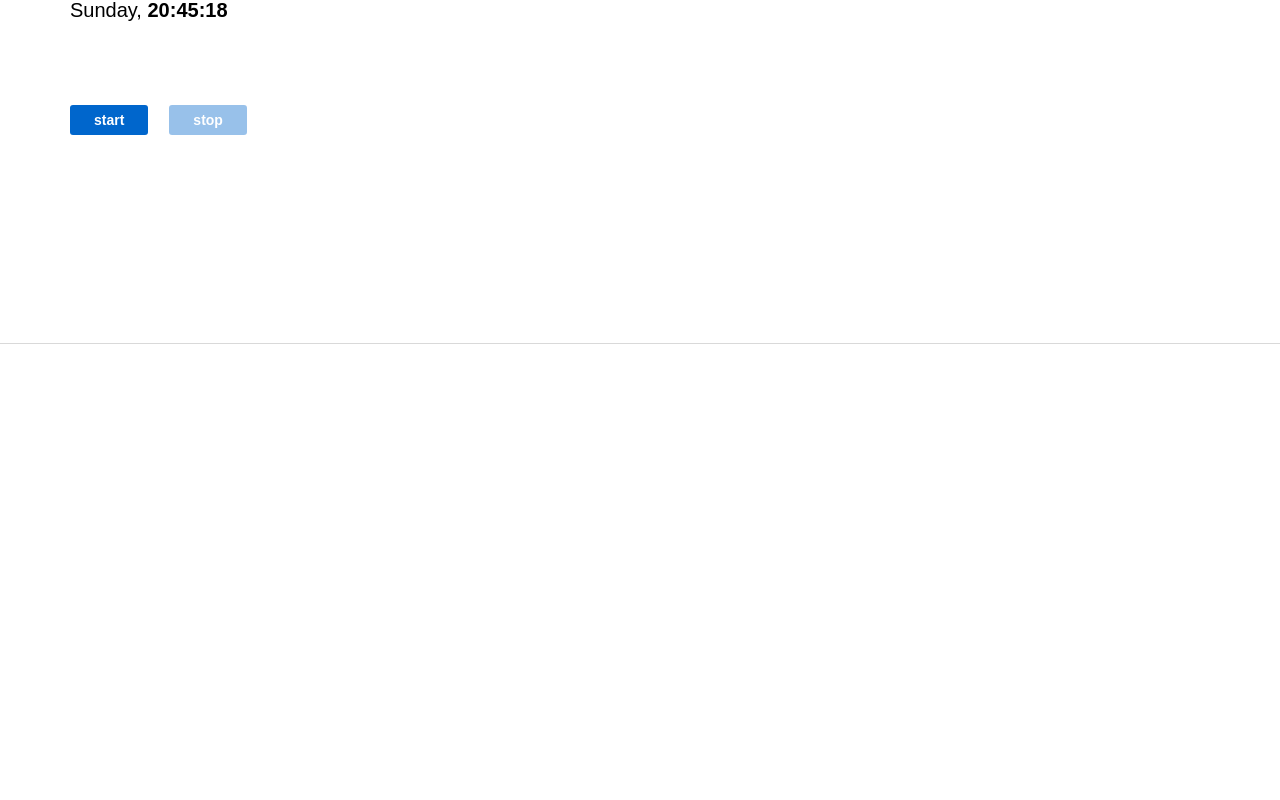
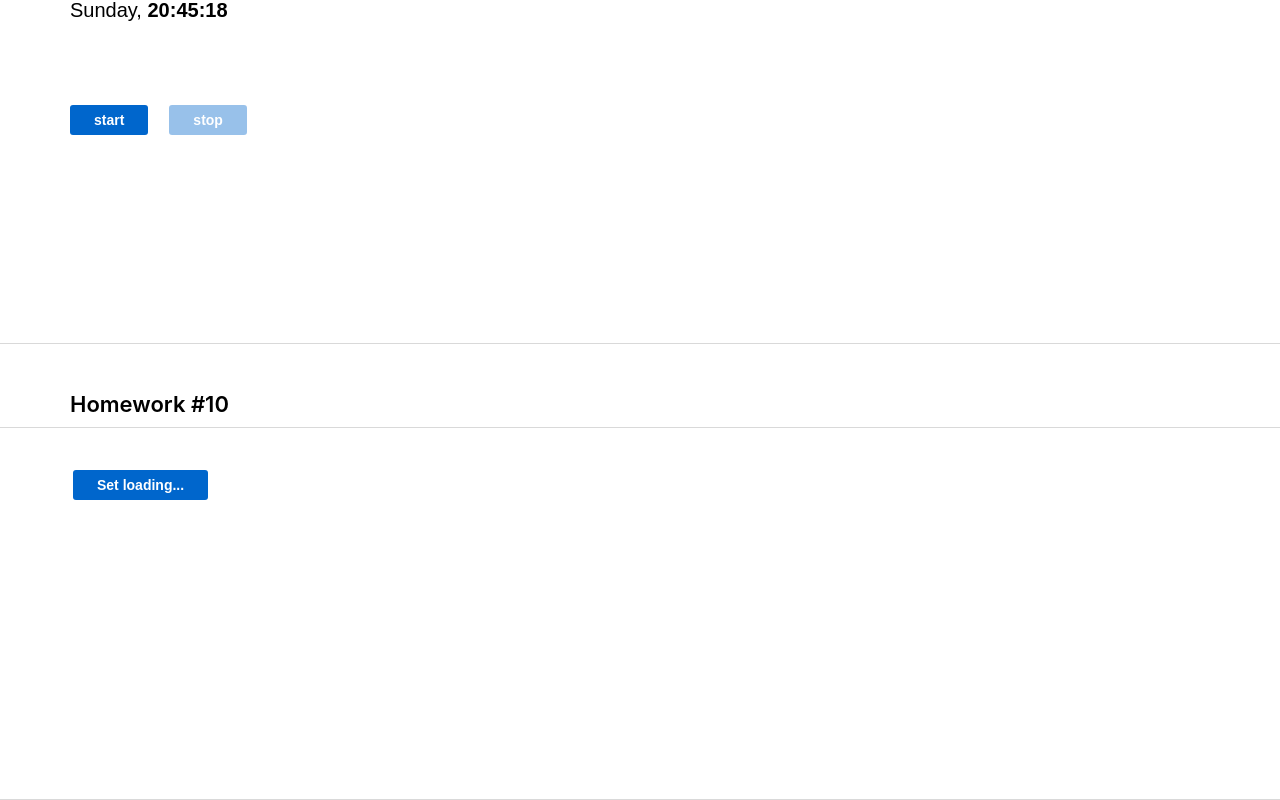
Before and after one commit to Rita05/homework_front_sprint02, a React (Create React App) app: page /#/pre-junior in a window 1280 px wide. Shown: the part 3361-4161 px from the top of the page. Before the commit the page ends 3705 px from the top, so only its background shows below. Built offline with nearby package versions, Linux system fonts and the light colour scheme.

Commit message:
make hw10 homework in sprint_04

```diff
--- a/src/s1-main/App.module.css
+++ b/src/s1-main/App.module.css
@@ -36,6 +36,17 @@
     margin-top: 36.5px;
 }
 
+.LoaderContainer {
+    margin: 0 auto;
+    width: 1280px;
+    margin-top: 47px;
+}
+
+.loaderContent {
+    padding-left: 73px;
+    padding-top: 42.5px;
+}
+
 .hw {
     display: flex;
     flex-direction: column;
--- a/src/s1-main/App.tsx
+++ b/src/s1-main/App.tsx
@@ -14,6 +14,7 @@ import HW6 from '../s2-homeworks/hw06/HW6'
 import HW7 from '../s2-homeworks/hw07/HW7'
 import HW8 from '../s2-homeworks/hw08/HW8'
 import HW9 from '../s2-homeworks/hw09/HW9'
+import HW10 from '../s2-homeworks/hw10/HW10'
 
 function App() {
 	return (
@@ -29,6 +30,7 @@ function App() {
 			<HW7 />
 			<HW8 />
 			<HW9 />
+			<HW10 />
 		</div>
 	)
 }
--- a/src/s2-homeworks/hw10/HW10.tsx
+++ b/src/s2-homeworks/hw10/HW10.tsx
@@ -1,10 +1,10 @@
 import React from 'react'
-import {useDispatch, useSelector} from 'react-redux'
-import {AppStoreType} from './bll/store'
-import {loadingAC} from './bll/loadingReducer'
+import { useDispatch, useSelector } from 'react-redux'
+import { AppStoreType } from './bll/store'
+import { loadingAC, LoadingStateType } from './bll/loadingReducer'
 import SuperButton from '../hw04/common/c2-SuperButton/SuperButton'
 import s2 from '../../s1-main/App.module.css'
-import {Loader} from './Loader'
+import { Loader } from './Loader'
 
 /*
 * 1 - в файле loadingReducer.ts дописать типы и логику
@@ -15,22 +15,27 @@ import {Loader} from './Loader'
 
 const HW10 = () => {
 	// useSelector, useDispatch // пишет студент
-    const isLoading = false
+
+	const { isLoading } = useSelector<AppStoreType, LoadingStateType>(state => state.loading);
+	const dispatch = useDispatch();
 
 	const setLoading = () => { // пишет студент // показать крутилку на 1,5 секунд
-        // dispatch
-
-        // setTimeout
+		dispatch(loadingAC(true));
+		setTimeout(() => {
+			dispatch(loadingAC(false));
+		}, 1500)
 	}
 
+	const LoaderStyles = s2.hw + ' ' + s2.loaderContent
+
 	return (
-        <div id={'hw10'}>
+		<div id={'hw10'} className={s2.LoaderContainer}>
 			<div className={s2.hwTitle}>Homework #10</div>
 
-            <div className={s2.hw}>
+			<div className={LoaderStyles}>
 				{isLoading ? (
 					<div id={'hw10-loading'}>
-                        <Loader/>
+						<Loader />
 					</div>
 				) : (
 					<SuperButton
--- a/src/s2-homeworks/hw10/Loader.module.css
+++ b/src/s2-homeworks/hw10/Loader.module.css
@@ -1,3 +1,19 @@
+
+
 .loader {
-    /*свг и/или анимация*/
+    width: 90px;
+    height: 90px;
+    padding-left: 79px;
+    padding-top: 33.5px;
+    background-image: url('./loader.svg');
+    animation: spinner 1.5s linear infinite;
 }
+
+@keyframes spinner {
+    0% {
+        transform: rotate(0deg);
+    }
+    100% {
+        transform: rotate(360deg);
+    }
+}
--- a/src/s2-homeworks/hw10/bll/loadingReducer.ts
+++ b/src/s2-homeworks/hw10/bll/loadingReducer.ts
@@ -1,11 +1,16 @@
+export type LoadingStateType = {
+	isLoading: boolean,
+}
+
 const initState = {
 	isLoading: false,
 }
 
-export const loadingReducer = (state = initState, action: any): any => { // fix any
+export const loadingReducer = (state = initState, action: LoadingActionType): LoadingStateType => {
 	switch (action.type) {
-        // пишет студент  // need to fix
-
+		// пишет студент
+		case 'CHANGE_LOADING':
+			return { isLoading: action.isLoading };
 		default:
 			return state
 	}
```
Also changed, not shown: src/s2-homeworks/hw10/loader.svg (added), 2 other files (tests, documents, lock files or other folders). Lines whose indentation alone changed are shown as unchanged.
